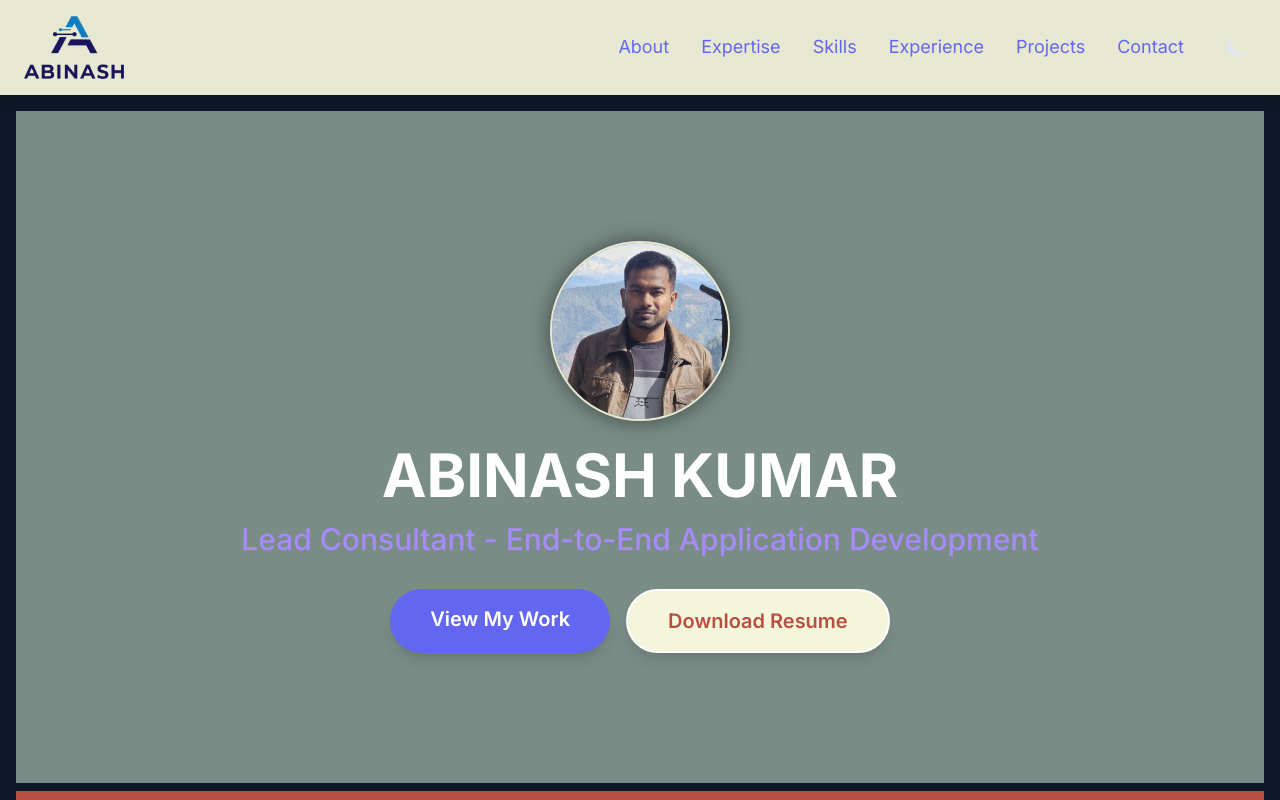
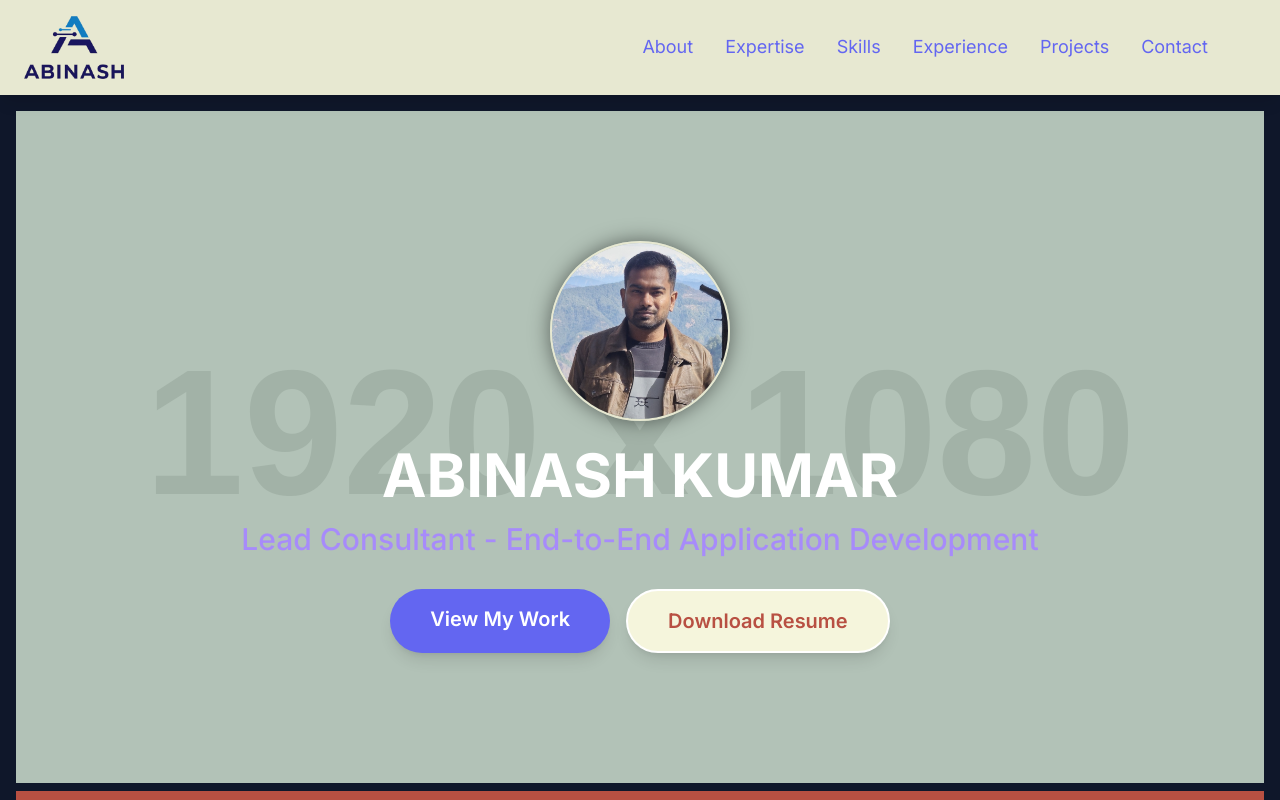
Before and after one commit to babkv90/portfolio-deployment, a plain HTML site: page index.html in a window 1280 px wide. Shown: the top 800 px of the page. Drawn offline with nearby package versions, Linux system fonts and the light colour scheme; placeholder pictures from the web are drawn by us.

Commit message:
moon icon removed

```diff
--- a/index.html
+++ b/index.html
@@ -279,12 +279,12 @@
                 <li>
                     <!-- Theme Toggle Button for desktop screens -->
                     <button id="themeToggleDesktop" class="p-2 rounded-full hover:bg-gray-700 focus:outline-none focus:ring-2 focus:ring-indigo-500 transition duration-300">
-                        <svg id="moonIconDesktop" class="w-6 h-6 " fill="currentColor" viewBox="0 0 20 20">
+                        <!-- <svg id="moonIconDesktop" class="w-6 h-6 " fill="currentColor" viewBox="0 0 20 20">
                             <path d="M17.293 13.293A8 8 0 016.707 2.707a8.001 8.001 0 1010.586 10.586z"></path>
                         </svg>
                         <svg id="sunIconDesktop" class="w-6 h-6 text-yellow-500 hidden" fill="currentColor" viewBox="0 0 20 20">
                             <path fill-rule="evenodd" d="M10 2a1 1 0 011 1v1a1 1 0 11-2 0V3a1 1 0 011-1zm4 4a1 1 0 011 1v1a1 1 0 11-2 0V7a1 1 0 011-1zm-4 4a1 1 0 011 1v1a1 1 0 11-2 0v-1a1 1 0 011-1zm-4 4a1 1 0 011 1v1a1 1 0 11-2 0v-1a1 1 0 011-1zm-4-4a1 1 0 011 1h1a1 1 0 110 2H3a1 1 0 01-1-1zm0-4a1 1 0 011 1h1a1 1 0 110 2H3a1 1 0 01-1-1zm8-7a1 1 0 011 1h1a1 1 0 110 2h-1a1 1 0 01-1-1zm0 4a1 1 0 011 1h1a1 1 0 110 2h-1a1 1 0 01-1-1zm0 4a1 1 0 011 1h1a1 1 0 110 2h-1a1 1 0 01-1-1zm0 4a1 1 0 011 1h1a1 1 0 110 2h-1a1 1 0 01-1-1zm4-8a1 1 0 011 1h1a1 1 0 110 2h-1a1 1 0 01-1-1zm0 4a1 1 0 011 1h1a1 1 0 110 2h-1a1 1 0 01-1-1zm0 4a1 1 0 011 1h1a1 1 0 110 2h-1a1 1 0 01-1-1z" clip-rule="evenodd"></path>
-                        </svg>
+                        </svg> -->
                     </button>
                 </li>
             </ul>
@@ -304,7 +304,7 @@
 
     <!-- Hero Section -->
      <!-- style="background-image: url('https://placehold.co/1920x1080/1a202c/e2e8f0?text=Modern+Tech+Background');" -->
-    <section id="heroSection" class="relative flex items-center justify-center bg-cover bg-center mb-2" style="height: 84vh;">
+    <section id="heroSection" class="relative flex items-center justify-center bg-cover bg-center mb-2" style="height: 84vh;background-image: url('https://placehold.co/1920x1080/1a202c/e2e8f0?text=Modern+Tech+Background');">
         <div class="absolute inset-0 opacity-70" style="background: #A7BEAE;"></div>
         <div class="z-10 text-center px-6 animate-fade-in flex flex-col items-center">
             <!-- Developer Image -->
@@ -772,10 +772,10 @@
             setTheme(savedTheme);
 
             // Toggle theme on button click (desktop)
-            themeToggleDesktop.addEventListener('click', () => {
-                const currentTheme = body.classList.contains('light-theme') ? 'light' : 'dark';
-                setTheme(currentTheme === 'dark' ? 'light' : 'dark');
-            });
+          //  themeToggleDesktop.addEventListener('click', () => {
+             //   const currentTheme = body.classList.contains('light-theme') ? 'light' : 'dark';
+              //  setTheme(currentTheme === 'dark' ? 'light' : 'dark');
+           // });
 
             // Toggle theme on button click (mobile)
             themeToggleMobile.addEventListener('click', () => {
```
